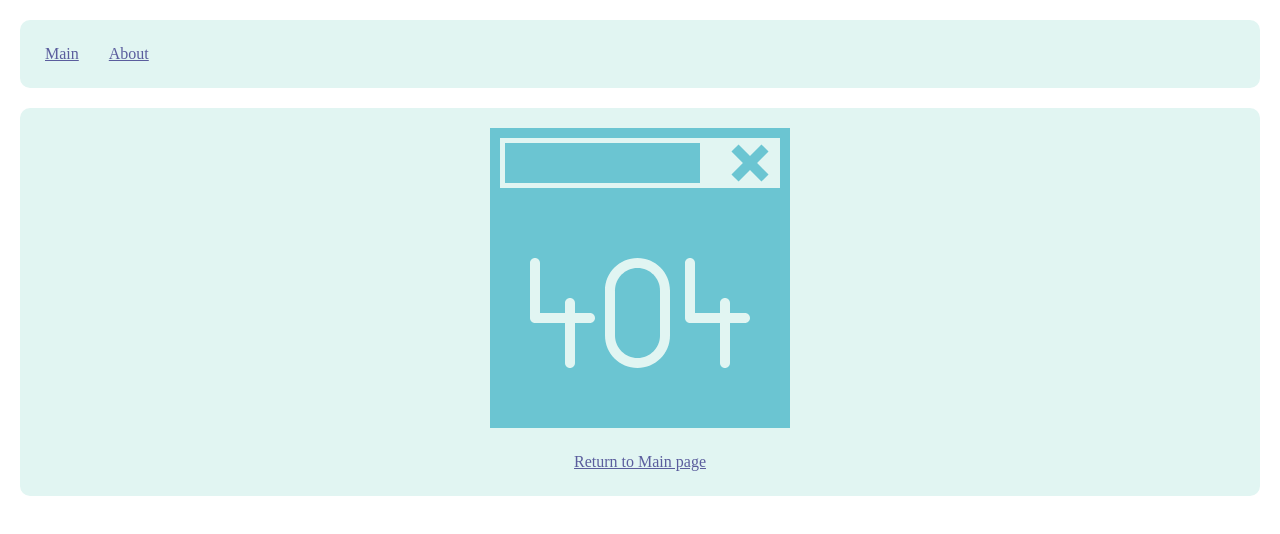
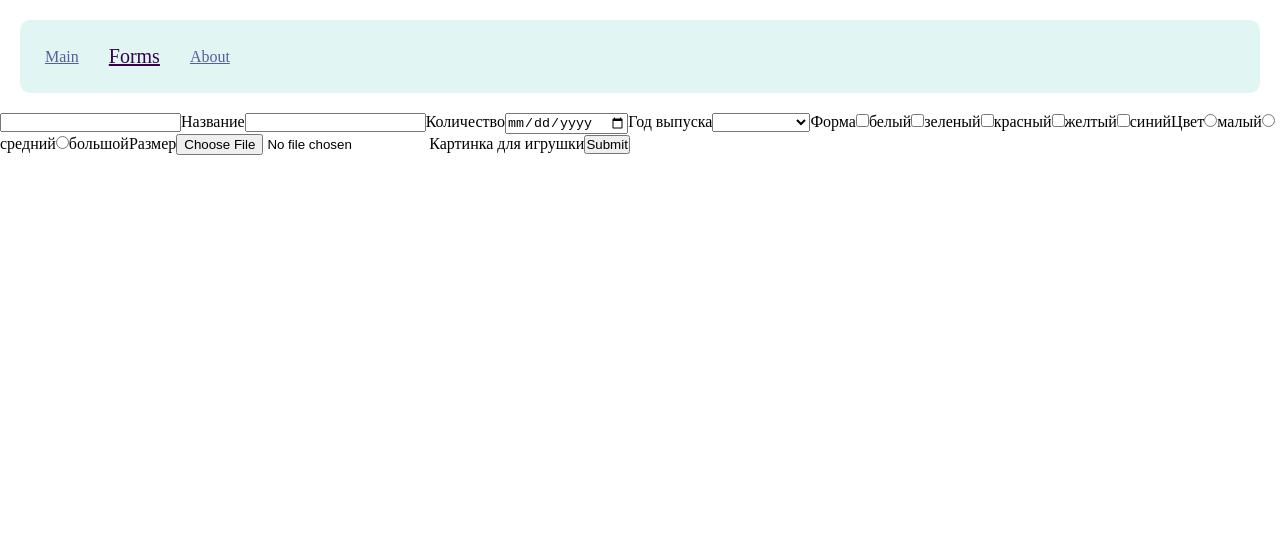
Before and after one commit to Qmeister65/rcs, a React (Vite) app: page /forms in a window 1280 px wide. Before the commit this address led to /404. Shown: the top 534 px of the page. Built offline with nearby package versions, Linux system fonts and the light colour scheme.

Commit message:
feat: add new page with form

```diff
--- a/package.json
+++ b/package.json
@@ -14,7 +14,8 @@
     "react": "^18.2.0",
     "react-dom": "^18.2.0",
     "react-router-dom": "^6.9.0",
-    "sass": "^1.59.3"
+    "sass": "^1.59.3",
+    "uuid": "^9.0.0"
   },
   "devDependencies": {
     "@babel/preset-env": "^7.20.2",
@@ -24,6 +25,7 @@
     "@types/jest": "^29.5.0",
     "@types/react": "^18.0.27",
     "@types/react-dom": "^18.0.10",
+    "@types/uuid": "^9.0.1",
     "@typescript-eslint/eslint-plugin": "^5.55.0",
     "@typescript-eslint/parser": "^5.55.0",
     "@vitejs/plugin-react": "^3.1.0",
--- a/src/components/card.tsx
+++ b/src/components/card.tsx
@@ -1,13 +1,13 @@
 import React from 'react';
 import './card.scss';
-import { CardProps } from '../types';
+import { CardProps } from '@/types';
 
 class Card extends React.Component<CardProps, Record<string, never>> {
   render() {
     return (
       <div className="card">
         <img
-          src={`./src/assets/toys/${this.props.num}.png`}
+          src={this.props.src ? this.props.src : `./src/assets/toys/${this.props.num}.png`}
           className="card__img"
           alt={this.props.num}
         ></img>
--- /dev/null
+++ b/src/components/cardsForm.tsx
@@ -0,0 +1,165 @@
+import React from 'react';
+import { FormProps, FormState, Validation, ValidationError } from '@/types';
+import InputField from '@/components/inputField';
+import Form from '@/components/form';
+
+class CardsForm extends React.Component<FormProps, FormState> {
+  state: FormState = {
+    errors: [],
+  };
+  errorsArr: Validation[] = [
+    () => {
+      return !!this.props.nameRef.current?.value
+        ? undefined
+        : {
+            id: 'name',
+            message: 'Error',
+          };
+    },
+    () => {
+      return !!this.props.countRef.current?.value
+        ? undefined
+        : {
+            id: 'count',
+            message: 'Error',
+          };
+    },
+    () => {
+      return !!this.props.dateRef.current?.value
+        ? undefined
+        : {
+            id: 'date',
+            message: 'Error',
+          };
+    },
+    () => {
+      return this.props.shapeRef.current?.value !== ''
+        ? undefined
+        : {
+            id: 'shape',
+            message: 'Error',
+          };
+    },
+    () => {
+      return this.props.colorsRefs.filter((el) => el.ref.current?.checked).length
+        ? undefined
+        : {
+            id: 'color',
+            message: 'Error',
+          };
+    },
+    () => {
+      return !!this.props.sizesRefs.filter((el) => el.ref.current?.checked === true)[0]
+        ? undefined
+        : {
+            id: 'size',
+            message: 'Error',
+          };
+    },
+    () => {
+      return !!this.props.imageRef.current?.value
+        ? undefined
+        : {
+            id: 'image',
+            message: 'Error',
+          };
+    },
+  ];
+
+  findError = (name: string) => {
+    const error = this.state.errors.filter((el) => el.id === name);
+    return error.length ? error[0].message : undefined;
+  };
+
+  handleSubmit = () => {
+    this.props.addCard();
+  };
+
+  onError = (errors: ValidationError[]) => {
+    this.setState({ errors });
+  };
+
+  render() {
+    return (
+      <div>
+        <Form onError={this.onError} onSubmit={this.handleSubmit} validation={this.errorsArr}>
+          <InputField
+            id="name"
+            label="Название"
+            type="text"
+            refProp={this.props.nameRef}
+            error={this.findError('name')}
+          />
+          <InputField
+            id="count"
+            label="Количество"
+            type="number"
+            refProp={this.props.countRef}
+            error={this.findError('count')}
+          />
+          <InputField
+            id="date"
+            label="Год выпуска"
+            type="date"
+            refProp={this.props.dateRef}
+            error={this.findError('date')}
+          />
+          <label htmlFor="shape">
+            <select id="shape" ref={this.props.shapeRef} defaultValue="">
+              {this.props.shapes.map((el) => (
+                <option
+                  key={el.id}
+                  value={el.value}
+                  disabled={el.value === ''}
+                  hidden={el.value === ''}
+                >
+                  {el.value}
+                </option>
+              ))}
+            </select>
+            Форма
+            {this.findError('shape') && <span>{this.findError('shape')}</span>}
+          </label>
+          <label>
+            {this.props.colorsRefs.map((el) => (
+              <InputField
+                key={el.id}
+                id={'color' + el.id}
+                label={el.value}
+                type="checkbox"
+                value={el.value}
+                refProp={el.ref}
+              />
+            ))}
+            Цвет
+            {this.findError('color') && <span>{this.findError('color')}</span>}
+          </label>
+          <label>
+            {this.props.sizesRefs.map((el) => (
+              <InputField
+                key={el.id}
+                id={'radioGroup'}
+                label={el.value}
+                type="radio"
+                value={el.value}
+                refProp={el.ref}
+              />
+            ))}
+            Размер
+            {this.findError('size') && <span>{this.findError('size')}</span>}
+          </label>
+          <InputField
+            id="img"
+            label="Картинка для игрушки"
+            type="file"
+            refProp={this.props.imageRef}
+            error={this.findError('image')}
+          />
+          <InputField id="submit" type="submit" value="Submit" />
+        </Form>
+      </div>
+    );
+  }
+}
+
+export default CardsForm;
--- /dev/null
+++ b/src/components/form.tsx
@@ -0,0 +1,30 @@
+import React from 'react';
+import { Validation, ValidationError } from '@/types';
+
+interface FormProps {
+  children: React.ReactNode | JSX.Element;
+  onSubmit: () => void;
+  onError: (errors: ValidationError[]) => void;
+  validation: Validation[];
+}
+
+class Form extends React.Component<FormProps> {
+  onSubmit = (event: React.FormEvent) => {
+    event.preventDefault();
+    const errors = this.props.validation
+      .map((el) => el())
+      .filter((el) => el !== undefined) as ValidationError[];
+    if (errors.length) {
+      this.props.onError(errors);
+    } else {
+      this.props.onError([]);
+      this.props.onSubmit();
+    }
+  };
+
+  render() {
+    return <form onSubmit={this.onSubmit}>{this.props.children}</form>;
+  }
+}
+
+export default Form;
--- a/src/components/header.tsx
+++ b/src/components/header.tsx
@@ -7,6 +7,7 @@ class Header extends React.Component {
     return (
       <div className={'header'}>
         <NavLink to={'/'}>Main</NavLink>
+        <NavLink to={'/forms'}>Forms</NavLink>
         <NavLink to={'/about'}>About</NavLink>
       </div>
     );
--- /dev/null
+++ b/src/components/inputField.tsx
@@ -0,0 +1,22 @@
+import React from 'react';
+import { InputFieldProps } from '@/types';
+
+class InputField extends React.Component<InputFieldProps> {
+  render() {
+    return (
+      <label htmlFor={this.props.id}>
+        <input
+          id={this.props.id}
+          type={this.props.type}
+          ref={this.props.refProp}
+          value={this.props.value}
+          name={this.props.id}
+        />
+        {this.props.label}
+        {this.props.error && <span>{this.props.error}</span>}
+      </label>
+    );
+  }
+}
+
+export default InputField;
--- a/src/main.tsx
+++ b/src/main.tsx
@@ -5,6 +5,7 @@ import { createBrowserRouter, Navigate, RouterProvider } from 'react-router-dom'
 import MainPage from './pages/MainPage';
 import AboutPage from './pages/AboutPage';
 import NotFoundPage from './pages/NotFoundPage';
+import FormsPage from './pages/FormsPage';
 
 const router = createBrowserRouter([
   {
@@ -23,6 +24,10 @@ const router = createBrowserRouter([
         path: '404',
         element: <NotFoundPage />,
       },
+      {
+        path: 'forms',
+        element: <FormsPage />,
+      },
     ],
   },
   {
--- /dev/null
+++ b/src/pages/FormsPage.tsx
@@ -0,0 +1,82 @@
+import React from 'react';
+import CardsForm from '@/components/cardsForm';
+import CardsList from '@/components/cardsList';
+import { FormPageState } from '@/types';
+import { v4 as uuid } from 'uuid';
+
+class FormsPage extends React.Component<Record<string, never>, FormPageState> {
+  state: FormPageState = {
+    cardList: [],
+  };
+  name = React.createRef<HTMLInputElement>();
+  date = React.createRef<HTMLInputElement>();
+  count = React.createRef<HTMLInputElement>();
+  shape = React.createRef<HTMLSelectElement>();
+  colorValues: string[] = ['белый', 'зеленый', 'красный', 'желтый', 'синий'];
+  shapeValues: string[] = ['', 'шар', 'фигурка', 'колокольчик', 'шишка'];
+  sizeValues: string[] = ['малый', 'средний', 'большой'];
+  colors = this.colorValues.map((el) => {
+    return {
+      id: uuid(),
+      value: el,
+      ref: React.createRef<HTMLInputElement>(),
+    };
+  });
+  sizes = this.sizeValues.map((el) => {
+    return {
+      id: uuid(),
+      value: el,
+      ref: React.createRef<HTMLInputElement>(),
+    };
+  });
+  shapes = this.shapeValues.map((el) => {
+    return {
+      id: uuid(),
+      value: el,
+    };
+  });
+  img = React.createRef<HTMLInputElement>();
+
+  addCard = () => {
+    const file = this.img.current?.files ? this.img.current.files[0] : null;
+    this.setState({
+      cardList: [
+        ...this.state.cardList,
+        {
+          num: uuid(),
+          src: file ? URL.createObjectURL(file) : undefined,
+          name: this.name.current?.value || 'Unknown',
+          count: this.count.current?.value.toString() || '0',
+          year: this.date.current?.value.toString() || Date.now().toString(),
+          shape: this.shape.current?.value || 'das',
+          color: this.colors
+            .filter((el) => el.ref.current?.checked)
+            .map((el) => el.value)
+            .join(', '),
+          size: this.sizes.filter((el) => el.ref.current?.checked === true)[0].value,
+        },
+      ],
+    });
+  };
+
+  render() {
+    return (
+      <div>
+        <CardsForm
+          addCard={this.addCard}
+          nameRef={this.name}
+          countRef={this.count}
+          dateRef={this.date}
+          shapeRef={this.shape}
+          shapes={this.shapes}
+          colorsRefs={this.colors}
+          sizesRefs={this.sizes}
+          imageRef={this.img}
+        />
+        <CardsList data={this.state.cardList} />
+      </div>
+    );
+  }
+}
+
+export default FormsPage;
```
Also changed, not shown: src/types.ts (+50 -0 lines), 1 other file (tests, documents, lock files or other folders).
